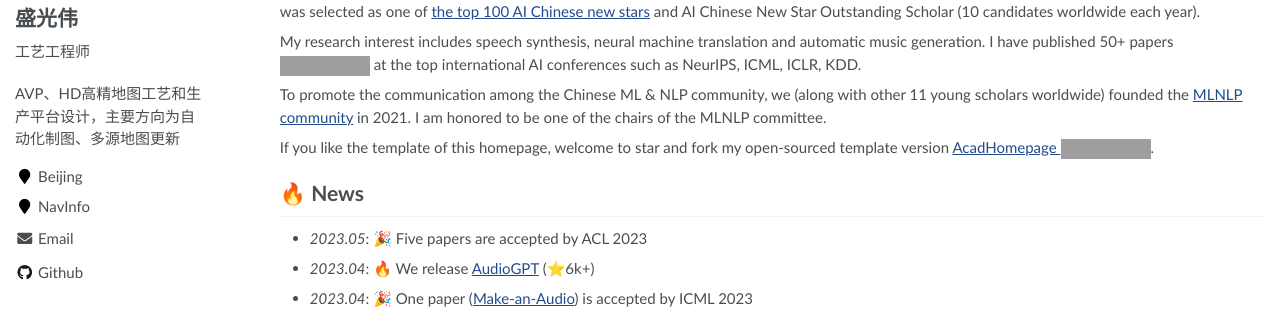
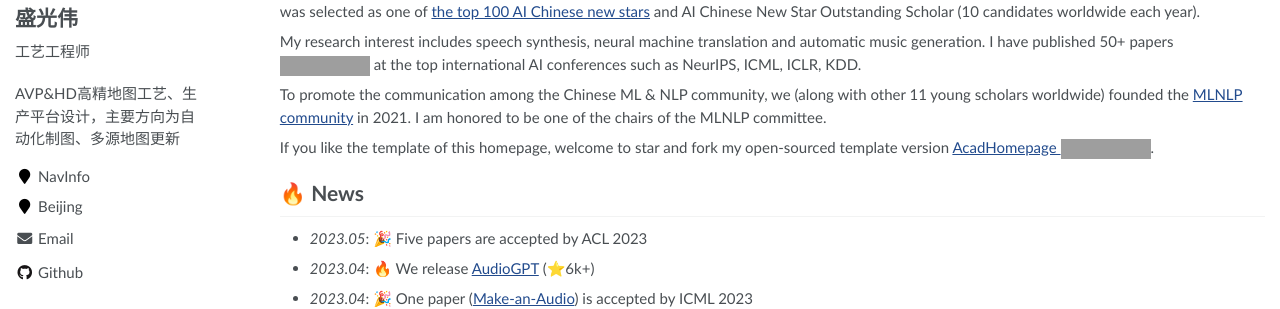
Before and after one commit to alphasheng/alphasheng.github.io, a Jekyll site: the page built from _pages/about.md, in a window 1280 px wide. Shown: the part 271-580 px from the top of the page. Built offline with Jekyll 4.4.1, drawn with Linux system fonts in a browser that asks for light colours; grey boxes are pictures that could not be loaded.

Commit message:
Update _config.yml

```diff
--- a/_config.yml
+++ b/_config.yml
@@ -7,7 +7,7 @@
 
 # Site Settings
 title                    : "AlphaSheng"
-description              : "AVP、HD高精地图工艺和生产平台设计，主要方向为自动化制图、多源地图更新"
+description              : "AVP&HD高精地图工艺、生产平台设计，主要方向为自动化制图、多源地图更新"
 repository               : "alphasheng/alphasheng.github.io"
 google_scholar_stats_use_cdn : false
 
@@ -24,8 +24,8 @@ author:
   name             : "盛光伟"
   avatar           : "images/sheng_profile.jpg"
   bio              : "工艺工程师"
-  location         : "Beijing"
-  employer         : "NavInfo"
+  location         : "NavInfo"
+  employer         : "Beijing"
   pubmed           :
   googlescholar    :
   email            : "shenggw2019@163.com"
```
